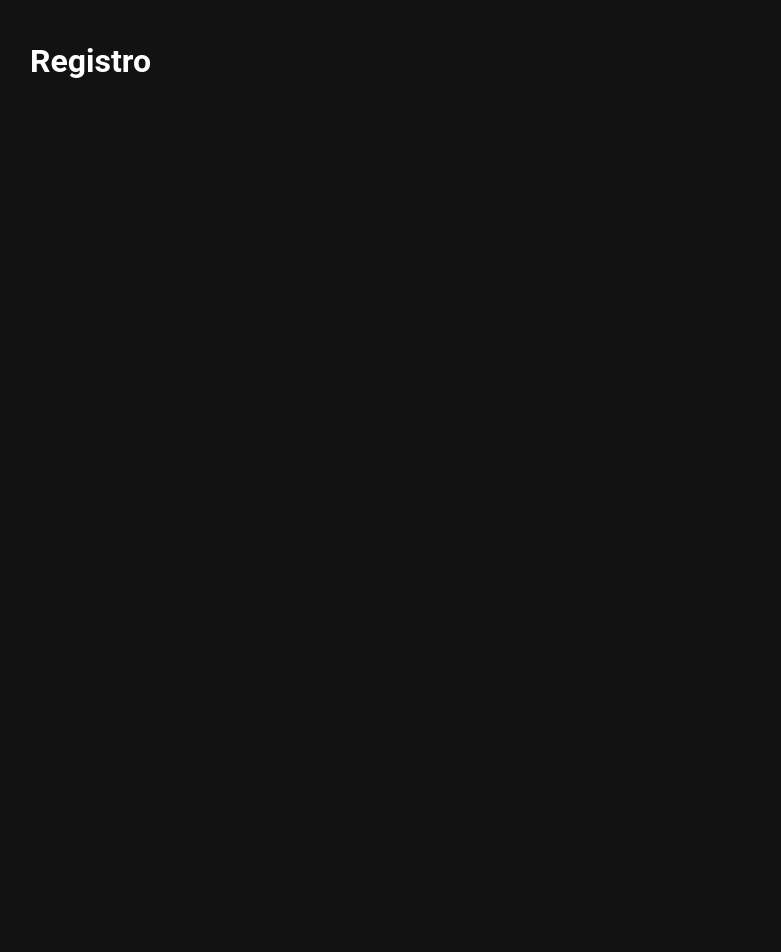
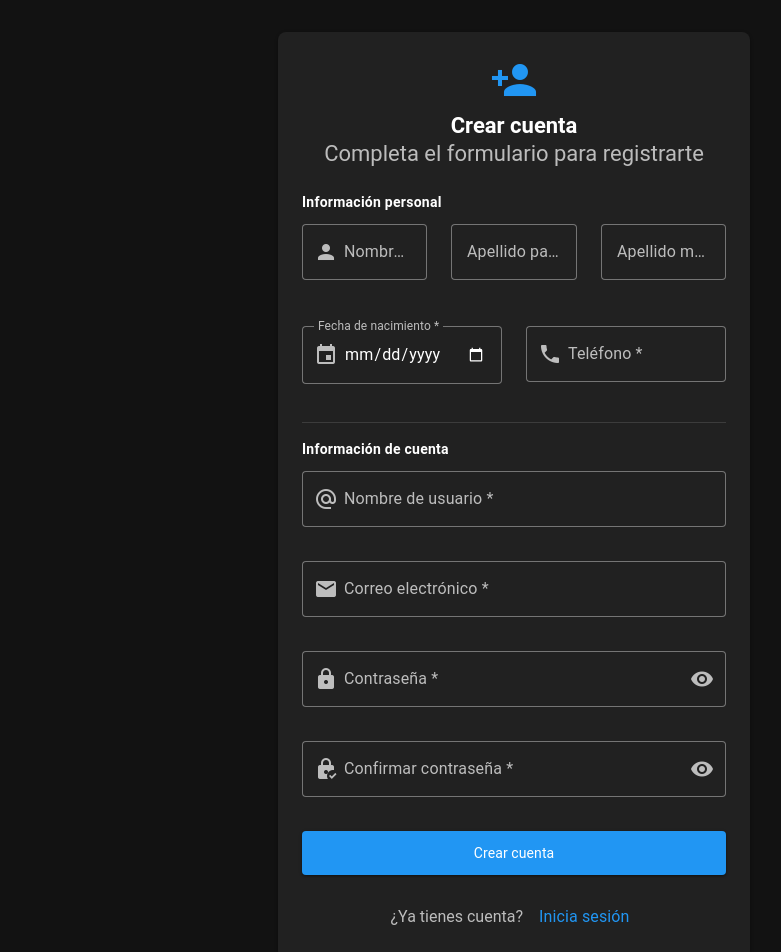
Before and after one commit to LudoSoft2026/casino, a Vue app in the folder frontend/: page /registro in a window 1280 px wide. Shown: the top 952 px of the page, without its empty margins (126-907 px from the left). Before the commit the page ends 800 px from the top, so only its background shows below. Built offline with nearby package versions, Linux system fonts and the light colour scheme; the HTML template or start-up script is replaced by a standard one.

Commit message:
feat: pagina de registro

```diff
--- a/frontend/src/views/RegistroView.vue
+++ b/frontend/src/views/RegistroView.vue
@@ -1,5 +1,238 @@
+<script setup lang="ts">
+import { ref, computed } from 'vue'
+import { useRouter } from 'vue-router'
+
+const router = useRouter()
+
+const form = ref({
+  nombre:           '',
+  apellido_paterno: '',
+  apellido_materno: '',
+  fecha_nacimiento: '',
+  telefono:         '',
+  alias:            '',
+  correo:           '',
+  password:         '',
+  confirmar:        '',
+})
+
+const loading  = ref(false)
+const error    = ref('')
+const showPass = ref(false)
+const showConfirm = ref(false)
+
+const mayorDeEdad = computed(() => {
+  if (!form.value.fecha_nacimiento) return true
+  const hoy  = new Date()
+  const nac  = new Date(form.value.fecha_nacimiento)
+  const edad = hoy.getFullYear() - nac.getFullYear()
+  return edad >= 18
+})
+
+const registro = async () => {
+  error.value = ''
+
+  if (!form.value.nombre || !form.value.apellido_paterno || !form.value.fecha_nacimiento ||
+      !form.value.telefono || !form.value.alias || !form.value.correo || !form.value.password) {
+    error.value = 'Completa todos los campos obligatorios.'
+    return
+  }
+
+  if (!mayorDeEdad.value) {
+    error.value = 'Debes ser mayor de edad para registrarte.'
+    return
+  }
+
+  if (form.value.password !== form.value.confirmar) {
+    error.value = 'Las contraseñas no coinciden.'
+    return
+  }
+
+  if (form.value.password.length < 8) {
+    error.value = 'La contraseña debe tener al menos 8 caracteres.'
+    return
+  }
+
+  if (!/[A-Z]/.test(form.value.password)) {
+    error.value = 'La contraseña debe tener al menos una mayúscula.'
+    return
+  }
+
+  if (!/[0-9]/.test(form.value.password)) {
+    error.value = 'La contraseña debe tener al menos un número.'
+    return
+  }
+
+  loading.value = true
+
+  try {
+    const res = await fetch('http://localhost:3000/api/auth/registro', {
+      method:  'POST',
+      headers: { 'Content-Type': 'application/json' },
+      body: JSON.stringify({
+        nombre:           form.value.nombre,
+        apellido_paterno: form.value.apellido_paterno,
+        apellido_materno: form.value.apellido_materno,
+        fecha_nacimiento: form.value.fecha_nacimiento,
+        telefono:         form.value.telefono,
+        alias:            form.value.alias,
+        correo:           form.value.correo,
+        password:         form.value.password,
+      }),
+    })
+
+    const data = await res.json()
+
+    if (!res.ok) {
+      error.value = data.mensaje || 'Error al registrarse.'
+      return
+    }
+
+    router.push('/login')
+  } catch {
+    error.value = 'Error de conexión. Intenta nuevamente.'
+  } finally {
+    loading.value = false
+  }
+}
+</script>
+
 <template>
-  <v-container>
-    <h1>Registro</h1>
+  <v-container class="py-8">
+    <v-row justify="center">
+      <v-col cols="12" sm="10" md="6">
+
+        <v-card elevation="8" rounded="lg">
+          <v-card-title class="text-center pa-6">
+            <v-icon size="48" color="primary">mdi-account-plus</v-icon>
+            <div class="text-h5 font-weight-bold mt-2">Crear cuenta</div>
+            <div class="text-subtitle-2 text-medium-emphasis">Completa el formulario para registrarte</div>
+          </v-card-title>
+
+          <v-card-text class="px-6">
+            <v-alert
+              v-if="error"
+              type="error"
+              variant="tonal"
+              class="mb-4"
+              density="compact"
+            >
+              {{ error }}
+            </v-alert>
+
+            <!-- Información personal -->
+            <div class="text-subtitle-1 font-weight-bold mb-3">Información personal</div>
+
+            <v-row>
+              <v-col cols="12" md="4">
+                <v-text-field
+                  v-model="form.nombre"
+                  label="Nombre *"
+                  variant="outlined"
+                  prepend-inner-icon="mdi-account"
+                />
+              </v-col>
+              <v-col cols="12" md="4">
+                <v-text-field
+                  v-model="form.apellido_paterno"
+                  label="Apellido paterno *"
+                  variant="outlined"
+                />
+              </v-col>
+              <v-col cols="12" md="4">
+                <v-text-field
+                  v-model="form.apellido_materno"
+                  label="Apellido materno"
+                  variant="outlined"
+                />
+              </v-col>
+            </v-row>
+
+            <v-row>
+              <v-col cols="12" md="6">
+                <v-text-field
+                  v-model="form.fecha_nacimiento"
+                  label="Fecha de nacimiento *"
+                  type="date"
+                  variant="outlined"
+                  prepend-inner-icon="mdi-calendar"
+                  :error-messages="!mayorDeEdad ? 'Debes ser mayor de edad' : ''"
+                />
+              </v-col>
+              <v-col cols="12" md="6">
+                <v-text-field
+                  v-model="form.telefono"
+                  label="Teléfono *"
+                  variant="outlined"
+                  prepend-inner-icon="mdi-phone"
+                />
+              </v-col>
+            </v-row>
+
+            <v-divider class="my-4" />
+
+            <!-- Información de cuenta -->
+            <div class="text-subtitle-1 font-weight-bold mb-3">Información de cuenta</div>
+
+            <v-text-field
+              v-model="form.alias"
+              label="Nombre de usuario *"
+              variant="outlined"
+              prepend-inner-icon="mdi-at"
+              class="mb-3"
+            />
+
+            <v-text-field
+              v-model="form.correo"
+              label="Correo electrónico *"
+              type="email"
+              variant="outlined"
+              prepend-inner-icon="mdi-email"
+              class="mb-3"
+            />
+
+            <v-text-field
+              v-model="form.password"
+              label="Contraseña *"
+              :type="showPass ? 'text' : 'password'"
+              variant="outlined"
+              prepend-inner-icon="mdi-lock"
+              :append-inner-icon="showPass ? 'mdi-eye-off' : 'mdi-eye'"
+              class="mb-3"
+              @click:append-inner="showPass = !showPass"
+            />
+
+            <v-text-field
+              v-model="form.confirmar"
+              label="Confirmar contraseña *"
+              :type="showConfirm ? 'text' : 'password'"
+              variant="outlined"
+              prepend-inner-icon="mdi-lock-check"
+              :append-inner-icon="showConfirm ? 'mdi-eye-off' : 'mdi-eye'"
+              class="mb-3"
+              @click:append-inner="showConfirm = !showConfirm"
+            />
+
+            <v-btn
+              block
+              color="primary"
+              size="large"
+              :loading="loading"
+              @click="registro"
+            >
+              Crear cuenta
+            </v-btn>
+          </v-card-text>
+
+          <v-card-actions class="justify-center pb-6">
+            <span class="text-medium-emphasis text-sm">¿Ya tienes cuenta?</span>
+            <v-btn variant="text" color="primary" @click="$router.push('/login')">
+              Inicia sesión
+            </v-btn>
+          </v-card-actions>
+        </v-card>
+
+      </v-col>
+    </v-row>
   </v-container>
 </template>
```
